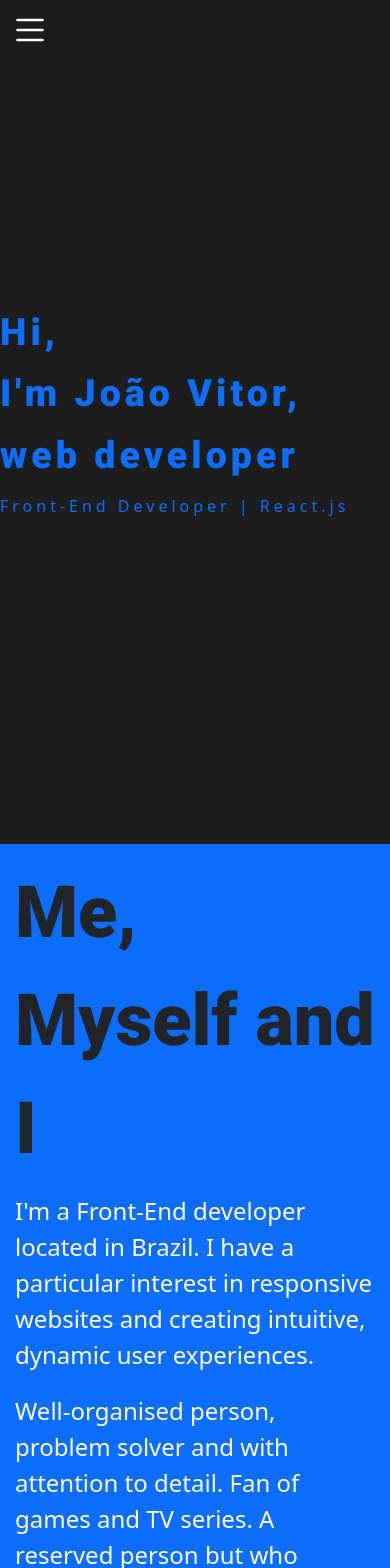
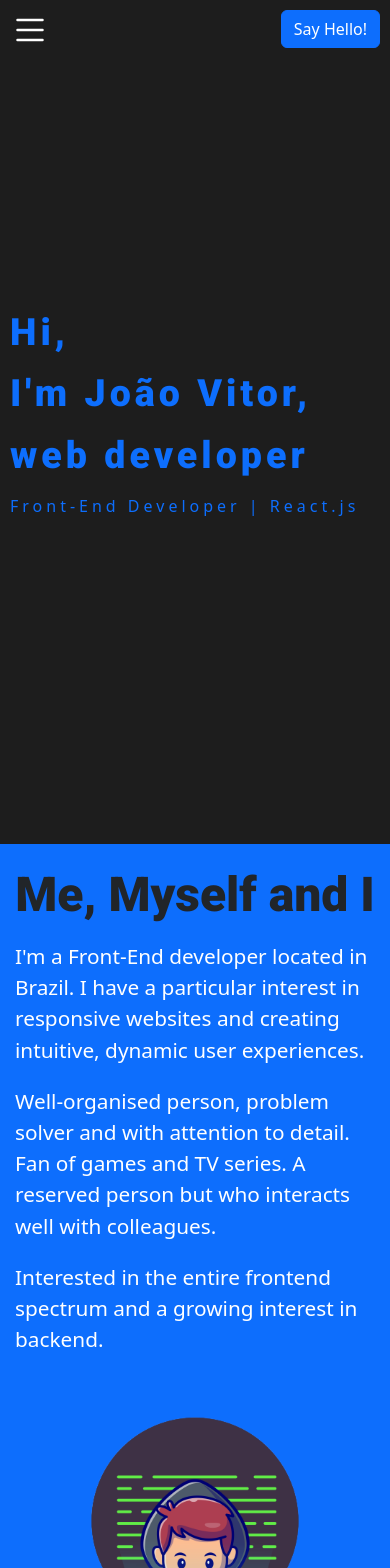
Before and after one commit to joao-mororo/portfolio, a React (Create React App) app: page / in a window 390 px wide. Shown: the top 1568 px of the page. Built offline with nearby package versions, Linux system fonts and the light colour scheme.

Commit message:
done menu & adjust mobile version

```diff
--- a/src/components/Home.jsx
+++ b/src/components/Home.jsx
@@ -1,13 +1,11 @@
 import React from "react";
+import Menu from "./Menu";
 import Sidebar from "./Sidebar";
 import { useMediaQuery } from "react-responsive";
-import { Download, Check } from "react-bootstrap-icons";
 import 'bootstrap/dist/css/bootstrap.min.css';
 import { Button } from 'react-bootstrap'
 import { i18n } from "../translate/i18n";
 import '../css/Home.css'
-import '..'
-import Menu from "./Menu";
 
 export default function AboutMe(props) {
     const isDesktopOrLaptop = useMediaQuery({ query: '(min-width: 1224px)' })
@@ -18,7 +16,10 @@ export default function AboutMe(props) {
         <div id="Home">
             {(isDesktopOrLaptop || (isTabletOrMobile && !isPortrait)) && <Sidebar />}
             {(isTabletOrMobile && isPortrait) && <Menu />}
-            <div>
+            {isTabletOrMobile &&
+                <Button as="a" id="sayHello-button" href="#sayHello" variant="primary">Say Hello!</Button>
+            }
+            <div id="home-message">
                 <h1>
                     <p>{i18n.t('about_me.hi')}</p>
                     <p>{i18n.t('about_me.im')}</p>
--- a/src/components/Menu.jsx
+++ b/src/components/Menu.jsx
@@ -1,4 +1,4 @@
-import React, { useState } from "react";
+import React, { useState, useEffect } from "react";
 import * as Constants from './Constants'
 import {
     X,
@@ -29,14 +29,34 @@ export default function Menu() {
         window.location.reload(false)
     }
 
+    // remove body scroll when menu is open
+    useEffect(() => {
+        const scroll = document.getElementsByTagName('body')[0]
+        if (menu) {
+            scroll.style.overflowY = 'hidden'
+        } else {
+            scroll.style.overflowY = 'scroll'
+        }
+    }, [menu])
+
+    // remove Say Hello button when menu is open
+    useEffect(() => {
+        const button = document.getElementById('sayHello-button')
+        if (menu && button) {
+            button.style.display = 'none'
+        } else if (!menu && button) {
+            button.style.display = 'block'
+        }
+    }, [menu])
+
     return (
         <>
             {menu
                 ?
                 <div id="Menu">
-                    <a type="button" id="closeMenu" onClick={menuIsOpen}>
+                    <button id="closeMenu" onClick={menuIsOpen}>
                         <X size={iconSize} color={iconColor} />
-                    </a>
+                    </button>
 
                     <div id="menuHeader">
                         <Code size={70} />
@@ -54,9 +74,9 @@ export default function Menu() {
                     </div>
                 </div>
                 :
-                <a type="button" id="openMenu" onClick={menuIsOpen}>
+                <button id="openMenu" onClick={menuIsOpen}>
                     <List size={iconSize} color={iconColor} />
-                </a>
+                </button>
             }
         </>
     )
--- a/src/css/About.css
+++ b/src/css/About.css
@@ -50,12 +50,13 @@
     }
 
     #description header {
-        font-size: 4.5rem;
+        /* font-size: 4.5rem; */
+        font-size: 3rem;
     }
 
     #description p {
         text-align: start;
-        font-size: 1.5rem;
+        font-size: 1.3rem;
     }
 
     #avatar,
--- a/src/css/Home.css
+++ b/src/css/Home.css
@@ -12,6 +12,10 @@
     /* padding-top: 7%; */
 }
 
+#home-message {
+    margin: 10px;
+}
+
 h1 > p {
     color: #0d6efd;
     font-family: 'Roboto', sans-serif;
@@ -21,6 +25,13 @@ h1 > p {
 #Home p {
     color: rgb(13, 110, 253);
     letter-spacing: 4px;
+}
+
+#sayHello-button {
+    position: absolute;
+    top: 0;
+    right: 0;
+    margin: 10px;
 }
 
 /* .description {
--- a/src/css/Menu.css
+++ b/src/css/Menu.css
@@ -4,6 +4,13 @@
     top: 0;
     left: 0;
     margin: 10px;
+    background: none;
+	color: inherit;
+	border: none;
+	padding: 0;
+	font: inherit;
+	cursor: pointer;
+	outline: inherit;
 }
 
 #Menu {
@@ -21,14 +28,18 @@
     display: flex;
     flex-direction: column;
     align-items: center;
+    justify-content: center;
     background-color: black;
     color: #0d6efd;
+    height: 25%;
 }
 
 #menuOptions {
     display: flex;
     flex-direction: column;
     align-items: center;
+    justify-content: center;
+    height: 45%;
 }
 #menuOptions a {
     text-decoration: none;
@@ -41,7 +52,8 @@
     justify-content: center;
     align-items: center;
     width: 100%;
-    margin: 70px 0;
+    height: 30%;
+    /* margin: 70px 0; */
 }
 #menuSocial a {
     color: #fff;
--- a/src/css/index.css
+++ b/src/css/index.css
@@ -4,6 +4,7 @@ body {
   padding: 0;
   background-color: #1d1d1d;
   font-family: system-ui, -apple-system, BlinkMacSystemFont, 'Segoe UI', Roboto, Oxygen, Ubuntu, Cantarell, 'Open Sans', 'Helvetica Neue', sans-serif;
+  box-sizing: border-box;
 
   /* dont select */
   -moz-user-select: none;
--- a/src/translate/languages/pt.js
+++ b/src/translate/languages/pt.js
@@ -26,7 +26,7 @@ const messages = {
             about: {
                 p1: 'Sou um desenvolvedor Front-End localizado no Brasil. Tenho um interesse particular em sites responsivos e criação de experiências de usuário intuitivas e dinâmicas.',
                 p2: 'Pessoa bem organizada, solucionadora de problemas e com atenção aos detalhes. Fã de jogos e séries de TV. Uma pessoa reservada mas que interaje bem com os colegas.',
-                p3: 'Interessado em todo espectro de frontend, e um interesse crescente por back-end.'
+                p3: 'Interessado em todo espectro de frontend, e um interesse crescente por backend.'
             }
         }
     }
```
